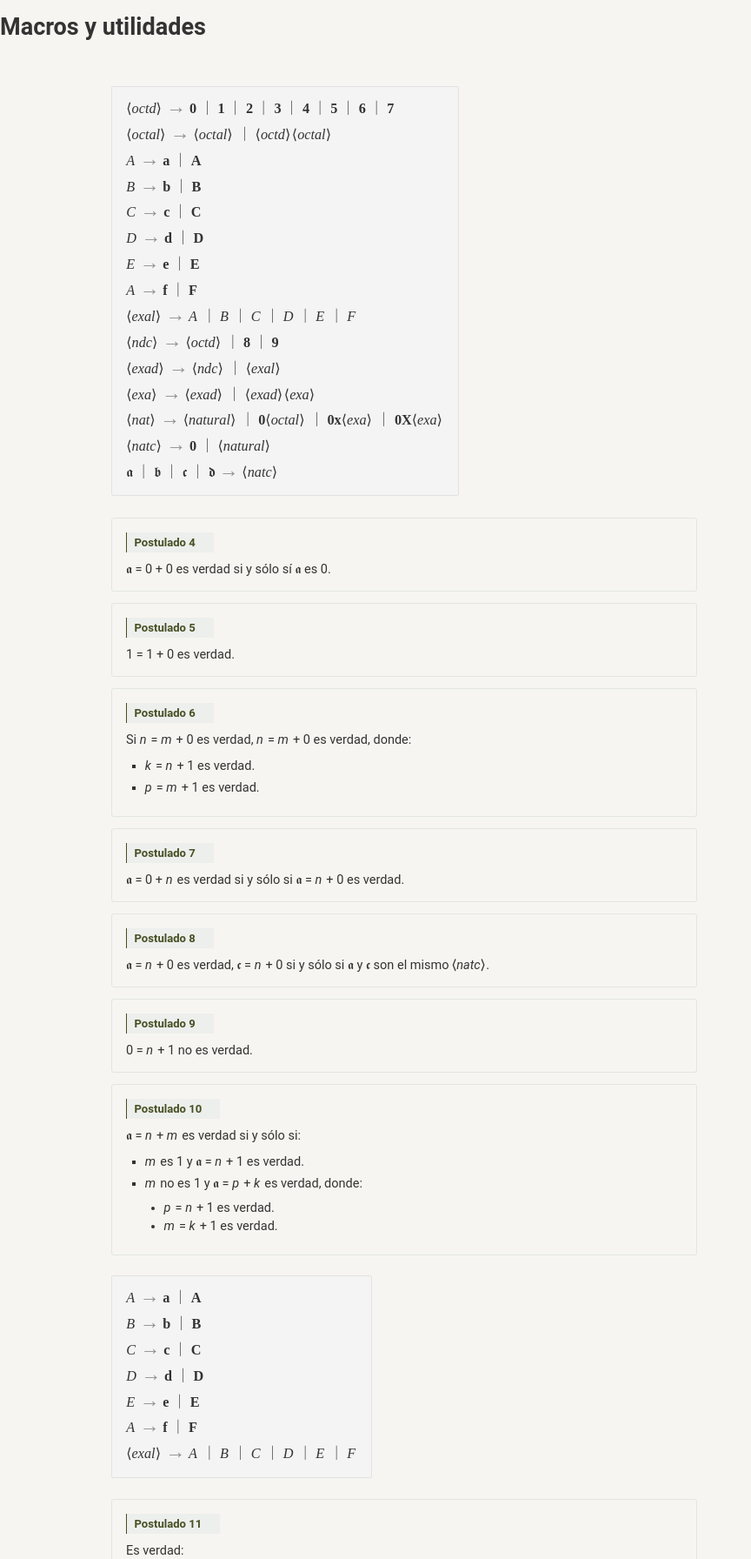
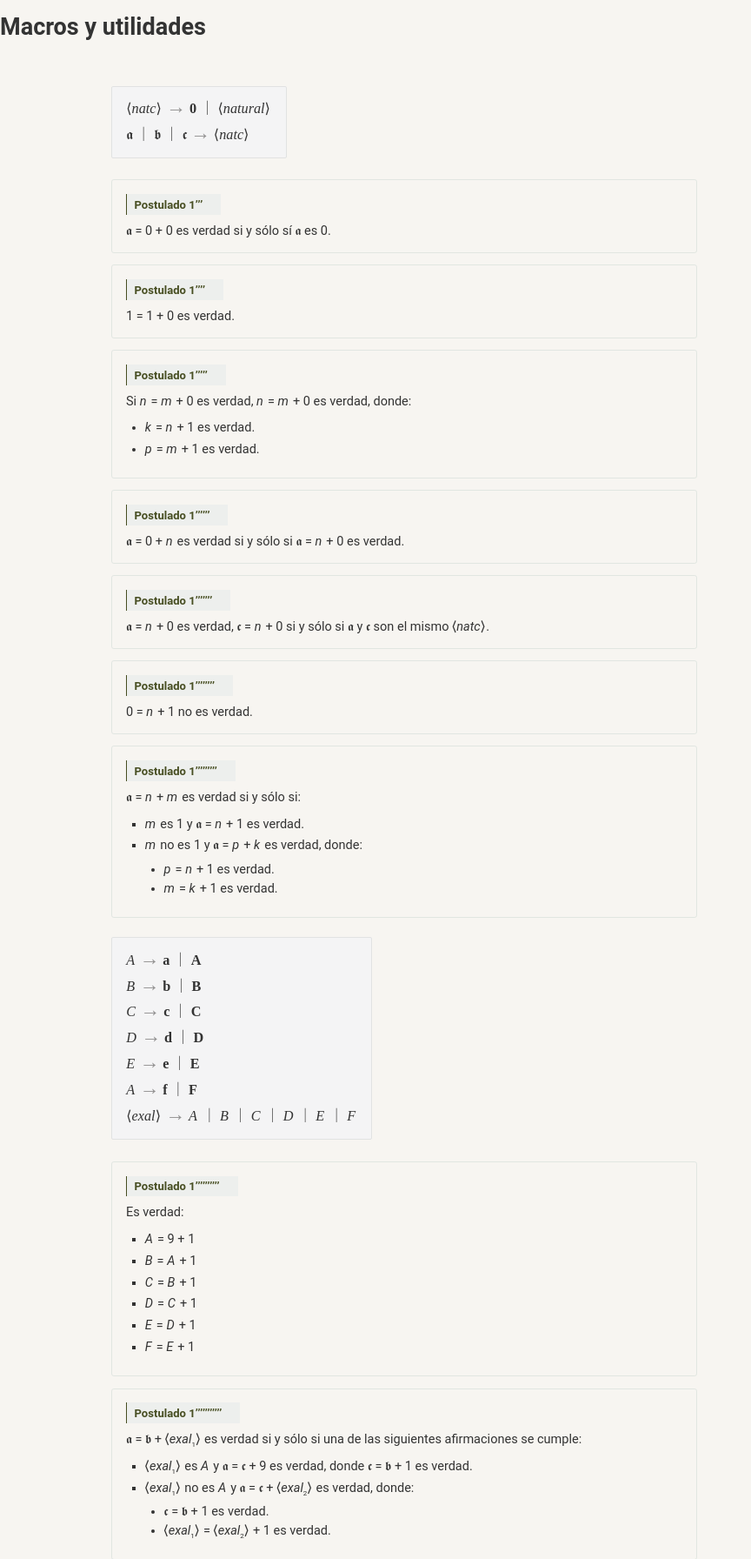
Before and after one commit to rjcordoba/yamm, a PHP site: page /macros/macros-4.html in a window 1280 px wide. Shown: the part 170-1962 px from the top of the page at 87% size, without its empty margins (0-864 px from the left). Run offline with PHP 8.4, Linux system fonts and the light colour scheme.

Commit message:
06-12-19,  postulados completos y gramática entera.

```diff
--- a/css/macros.css
+++ b/css/macros.css
@@ -438,6 +438,10 @@ dl.expansor dt.flechita::before{
 	margin-bottom:0.55em;
 }
 
+.postulado .discos li{
+	list-style-type:disc;
+}
+
 .flechita{
 	font-size:0.7em;
 	position:absolute;
--- a/macros/macros-4.html
+++ b/macros/macros-4.html
@@ -35,6 +35,204 @@
 		<h2>Macros y utilidades</h2>
 		<main><!--***********************-->
 		  <div class="gramat">
+			<ol>
+			  <li>
+				<div class="noterm">natc</div>
+				<div class="flechag"></div>
+				<ul>
+				  <li><span class="term">0</span></li>
+				  <li><span class="noterm">natural</span></li>
+				</ul>
+			  </li>
+			  <li>
+				<ul>
+				  <li>𝖆</li>
+				  <li>𝖇</li>
+				  <li>𝖈</li>
+				</ul>
+				<div class="flechag"></div>
+				<div class="noterm">natc</div>
+			  </li>
+			</ol>
+		  </div>
+			<div class="postulado">
+			  <h1>Postulado 1’’’</h1>
+			  <p>𝖆 = 0 + 0 es verdad si y sólo sí 𝖆 es 0.</p>
+			</div>
+			<div class="postulado">
+			  <h1>Postulado 1’’’’</h1>
+			  <p>1 = 1 + 0 es verdad.</p>
+			</div>
+			<div class="postulado">
+			  <h1>Postulado 1’’’’’</h1>
+			  <p>Si <span class="nnoterm">n</span> = <span class="nnoterm">m</span> + 0 es verdad, <span class="nnoterm">n</span> = <span class="nnoterm">m</span> + 0 es verdad, donde:</p>
+			  <ol class="discos">
+				<li><span class="nnoterm">k</span> = <span class="nnoterm">n</span> + 1 es verdad.</li>
+				<li><span class="nnoterm">p</span> = <span class="nnoterm">m</span> + 1 es verdad.</li>
+			  </ol>
+			</div>
+			<div class="postulado">
+			  <h1>Postulado 1’’’’’’</h1>
+			  <p>𝖆 = 0 + <span class="nnoterm">n</span> es verdad si y sólo si 𝖆 = <span class="nnoterm">n</span> + 0 es verdad.</p>
+			</div>
+			<div class="postulado">
+			  <h1>Postulado 1’’’’’’’</h1>
+			  <p>𝖆 = <span class="nnoterm">n</span> + 0 es verdad, 𝖈 = <span class="nnoterm">n</span> + 0 si y sólo si 𝖆 y 𝖈 son el mismo <span class="noterm">natc</span>.</p>
+			</div>
+			<div class="postulado">
+			  <h1>Postulado 1’’’’’’’’</h1>
+			  <p>0 = <span class="nnoterm">n</span> + 1 no es verdad.</p>
+			</div>
+			<div class="postulado">
+			  <h1>Postulado 1’’’’’’’’’</h1>
+			  <p>𝖆 = <span class="nnoterm">n</span> + <span class="nnoterm">m</span> es verdad si y sólo si:</p>
+			  <ol>
+				<li><span class="nnoterm">m</span> es 1 y 𝖆 = <span class="nnoterm">n</span> + 1 es verdad.</li>
+				<li><span class="nnoterm">m</span> no es 1 y 𝖆 = <span class="nnoterm">p</span> + <span class="nnoterm">k</span> es verdad, donde:
+				  <ol>
+					<li><span class="nnoterm">p</span> = <span class="nnoterm">n</span> + 1 es verdad.</li>
+					<li><span class="nnoterm">m</span> = <span class="nnoterm">k</span> + 1 es verdad.</li>
+				  </ol>
+				</li>
+			  </ol>
+			</div>
+			<div class="gramat">
+			<ol>
+			  <li>
+				<div class="nnoterm">A</div>
+				<div class="flechag"></div>
+				<ul class="term">
+				  <li>a</li>
+				  <li>A</li>
+				</ul>
+			  </li>
+			  <li>
+				<div class="nnoterm">B</div>
+				<div class="flechag"></div>
+				<ul class="term">
+				  <li>b</li>
+				  <li>B</li>
+				</ul>
+			  </li>
+			  <li>
+				<div class="nnoterm">C</div>
+				<div class="flechag"></div>
+				<ul class="term">
+				  <li>c</li>
+				  <li>C</li>
+				</ul>
+			  </li>
+			  <li>
+				<div class="nnoterm">D</div>
+				<div class="flechag"></div>
+				<ul class="term">
+				  <li>d</li>
+				  <li>D</li>
+				</ul>
+			  </li>
+			  <li>
+				<div class="nnoterm">E</div>
+				<div class="flechag"></div>
+				<ul class="term">
+				  <li>e</li>
+				  <li>E</li>
+				</ul>
+			  </li>
+			  <li>
+				<div class="nnoterm">A</div>
+				<div class="flechag"></div>
+				<ul class="term">
+				  <li>f</li>
+				  <li>F</li>
+				</ul>
+			  </li>
+			  <li>
+				<div class="noterm">exal</div>
+				<div class="flechag"></div>
+				<ul>
+				  <li><span class="nnoterm">A</span></li>
+				  <li><span class="nnoterm">B</span></li>
+				  <li><span class="nnoterm">C</span></li>
+				  <li><span class="nnoterm">D</span></li>
+				  <li><span class="nnoterm">E</span></li>
+				  <li><span class="nnoterm">F</span></li>
+				</ul>
+			  </li>
+			</ol>
+		  </div>
+			<div class="postulado">
+			  <h1>Postulado 1’’’’’’’’’’</h1>
+			  <p>Es verdad:</p>
+			  <ol>
+				<li><span class="nnoterm">A</span> = 9 + 1</li>
+				<li><span class="nnoterm">B</span> = <span class="nnoterm">A</span> + 1</li>
+				<li><span class="nnoterm">C</span> = <span class="nnoterm">B</span> + 1</li>
+				<li><span class="nnoterm">D</span> = <span class="nnoterm">C</span> + 1</li>
+				<li><span class="nnoterm">E</span> = <span class="nnoterm">D</span> + 1</li>
+				<li><span class="nnoterm">F</span> = <span class="nnoterm">E</span> + 1</li>
+			  </ol>
+			</div>
+			<div class="postulado">
+			  <h1>Postulado 1’’’’’’’’’’’</h1>
+			  <p>𝖆 = 𝖇 + <span class="noterm">exal<sub>1</sub></span> es verdad si y sólo si una de las siguientes afirmaciones se cumple:</p>
+			  <ol>
+				<li><span class="noterm">exal<sub>1</sub></span> es <span class="nnoterm">A</span> y 𝖆 = 𝖈 + 9 es verdad, donde 𝖈 = 𝖇 + 1 es verdad.</li>
+				<li><span class="noterm">exal<sub>1</sub></span> no es <span class="nnoterm">A</span> y 𝖆 = 𝖈 + <span class="noterm">exal<sub>2</sub></span> es verdad, donde:
+				  <ol>
+					<li>𝖈 = 𝖇 + 1 es verdad.</li>
+					<li><span class="noterm">exal<sub>1</sub></span> = <span class="noterm">exal<sub>2</sub></span> + 1 es verdad.</li>
+				  </ol>
+				</li>
+			  </ol>
+			</div>
+			<div class="postulado">
+			  <h1>Postulado 1’’’’’’’’’’’’</h1>
+			  <p>𝖆 = 0 * 0 es verdad si y sólo si 𝖆 es 0.</p>
+			</div>
+			<div class="postulado">
+			  <h1>Postulado 1’’’’’’’’’’’’’</h1>
+			  <p>0 = 1 * 0 es verdad.</p>
+			</div>
+			<div class="postulado">
+			  <h1>Postulado 1’’’’’’’’’’’’’’</h1>
+			  <p>Si 0 = <span class="nnoterm">n</span> * 0 es verdad, 0 = <span class="nnoterm">m</span> * 0 es verdad, donde
+				<span class="nnoterm">m</span> = <span class="nnoterm">n</span> + 1 es verdad.</p>
+			</div>
+			<div class="postulado">
+			  <h1>Postulado 1’’’’’’’’’’’’’’’</h1>
+			  <p>Si 𝖆 = <span class="nnoterm">n</span> * 0 es verdad, 𝖇 = <span class="nnoterm">n</span> * 0 es verdad si y sólo si 𝖆 y 𝖇 son el mismo <span class="noterm">natc</span>.</p>
+			</div>
+			<div class="postulado">
+			  <h1>Postulado 1’’’’’’’’’’’’’’’’</h1>
+			  <p>1 = 1 * 1 es verdad.</p>
+			</div>
+			<div class="postulado">
+			  <h1>Postulado 1’’’’’’’’’’’’’’’’’</h1>
+			  <p>Si <span class="nnoterm">n</span> = <span class="nnoterm">m</span> * 1 <span class="nnoterm">k</span> = <span class="nnoterm">p</span> * 1 es verdad, donde:</p>
+			  <ol class="discos">
+				<li><span class="nnoterm">k</span> = <span class="nnoterm">n</span> + 1 es verdad.</li>
+				<li><span class="nnoterm">p</span> = <span class="nnoterm">m</span> + 1 es verdad.</li>
+			  </ol>
+			</div>
+			<div class="postulado">
+			  <h1>Postulado 1’’’’’’’’’’’’’’’’’’</h1>
+			  <p>Si 𝖆 = <span class="nnoterm">m</span> * 1 es verdad, 𝖇 = <span class="nnoterm">m</span> * 1 es verdad si y sólo si 𝖆 y 𝖇 son el mismo <span class="noterm">natc</span>.</p>
+			</div>
+			<div class="postulado">
+			  <h1>Postulado 1’’’’’’’’’’’’’’’’’’’</h1>
+			  <p>𝖆 = <span class="nnoterm">m</span> * <span class="nnoterm">n</span> es verdad si y sólo si una de las siguientes afirmaciones se cumple:</p>
+			  <ol>
+				<li><span class="nnoterm">n</span> es 1 y 𝖆 = <span class="nnoterm">m</span> * 1 es verdad.</li>
+				<li><span class="nnoterm">n</span> no es 1 y es verdad:
+				  <ol>
+					<li><span class="nnoterm">n</span> = <span class="nnoterm">k</span> + 1.</li>
+					<li>𝖇 = <span class="nnoterm">m</span> + <span class="nnoterm">k</span>.</li>
+					<li>𝖆 = 𝖇 + <span class="nnoterm">m</span>.</li>
+				  </ol>
+				</li>
+			  </ol>
+			</div>
+			<div class="gramat">
 			<ol>
 			  <li>
 				<div class="noterm">octd</div>
@@ -166,156 +364,12 @@
 				  <li>𝖆</li>
 				  <li>𝖇</li>
 				  <li>𝖈</li>
-				  <li>𝖉</li>
 				</ul>
 				<div class="flechag"></div>
 				<div class="noterm">natc</div>
 			  </li>
 			</ol>
 		  </div>
-			<div class="postulado">
-			  <h1>Postulado 4</h1>
-			  <p>𝖆 = 0 + 0 es verdad si y sólo sí 𝖆 es 0.</p>
-			</div>
-			<div class="postulado">
-			  <h1>Postulado 5</h1>
-			  <p>1 = 1 + 0 es verdad.</p>
-			</div>
-			<div class="postulado">
-			  <h1>Postulado 6</h1>
-			  <p>Si <span class="nnoterm">n</span> = <span class="nnoterm">m</span> + 0  es verdad, <span class="nnoterm">n</span> = <span class="nnoterm">m</span> + 0 es verdad, donde:</p>
-			  <ol>
-				<li><span class="nnoterm">k</span> = <span class="nnoterm">n</span> + 1  es verdad.</li>
-				<li><span class="nnoterm">p</span> = <span class="nnoterm">m</span> + 1  es verdad.</li>
-			  </ol>
-			</div>
-			<div class="postulado">
-			  <h1>Postulado 7</h1>
-			  <p>𝖆 = 0 + <span class="nnoterm">n</span> es verdad si y sólo si 𝖆 = <span class="nnoterm">n</span> + 0 es verdad.</p>
-			</div>
-			<div class="postulado">
-			  <h1>Postulado 8</h1>
-			  <p>𝖆 = <span class="nnoterm">n</span> + 0 es verdad, 𝖈 = <span class="nnoterm">n</span> + 0  si y sólo si 𝖆 y 𝖈 son el mismo <span class="noterm">natc</span>.</p>
-			</div>
-			<div class="postulado">
-			  <h1>Postulado 9</h1>
-			  <p>0 = <span class="nnoterm">n</span> + 1 no es verdad.</p>
-			</div>
-			<div class="postulado">
-			  <h1>Postulado 10</h1>
-			  <p>𝖆 = <span class="nnoterm">n</span> + <span class="nnoterm">m</span> es verdad si y sólo si:</p>
-			  <ol>
-				<li><span class="nnoterm">m</span> es 1 y 𝖆 = <span class="nnoterm">n</span> + 1 es verdad.</li>
-				<li><span class="nnoterm">m</span> no es 1 y 𝖆 = <span  class="nnoterm">p</span> + <span  class="nnoterm">k</span> es verdad, donde:
-				  <ol>
-					<li><span  class="nnoterm">p</span> = <span  class="nnoterm">n</span> + 1 es verdad.</li>
-					<li><span  class="nnoterm">m</span> = <span  class="nnoterm">k</span> + 1 es verdad.</li>
-				  </ol>
-				</li>
-			  </ol>
-			</div>
-			<div class="gramat">
-			<ol>
-			  <li>
-				<div class="nnoterm">A</div>
-				<div class="flechag"></div>
-				<ul class="term">
-				  <li>a</li>
-				  <li>A</li>
-				</ul>
-			  </li>
-			  <li>
-				<div class="nnoterm">B</div>
-				<div class="flechag"></div>
-				<ul class="term">
-				  <li>b</li>
-				  <li>B</li>
-				</ul>
-			  </li>
-			  <li>
-				<div class="nnoterm">C</div>
-				<div class="flechag"></div>
-				<ul class="term">
-				  <li>c</li>
-				  <li>C</li>
-				</ul>
-			  </li>
-			  <li>
-				<div class="nnoterm">D</div>
-				<div class="flechag"></div>
-				<ul class="term">
-				  <li>d</li>
-				  <li>D</li>
-				</ul>
-			  </li>
-			  <li>
-				<div class="nnoterm">E</div>
-				<div class="flechag"></div>
-				<ul class="term">
-				  <li>e</li>
-				  <li>E</li>
-				</ul>
-			  </li>
-			  <li>
-				<div class="nnoterm">A</div>
-				<div class="flechag"></div>
-				<ul class="term">
-				  <li>f</li>
-				  <li>F</li>
-				</ul>
-			  </li>
-			  <li>
-				<div class="noterm">exal</div>
-				<div class="flechag"></div>
-				<ul>
-				  <li><span class="nnoterm">A</span></li>
-				  <li><span class="nnoterm">B</span></li>
-				  <li><span class="nnoterm">C</span></li>
-				  <li><span class="nnoterm">D</span></li>
-				  <li><span class="nnoterm">E</span></li>
-				  <li><span class="nnoterm">F</span></li>
-				</ul>
-			  </li>
-			</ol>
-		  </div>
-			<div class="postulado">
-			  <h1>Postulado 11</h1>
-			  <p>Es verdad:</p>
-			  <ol>
-				<li><span  class="nnoterm">A</span> = 9 + 1</li>
-				<li><span  class="nnoterm">B</span> = <span  class="nnoterm">A</span> + 1</li>
-				<li><span  class="nnoterm">C</span> = <span  class="nnoterm">B</span> + 1</li>
-				<li><span  class="nnoterm">D</span> = <span  class="nnoterm">C</span> + 1</li>
-				<li><span  class="nnoterm">E</span> = <span  class="nnoterm">D</span> + 1</li>
-				<li><span  class="nnoterm">F</span> = <span  class="nnoterm">E</span> + 1</li>
-			  </ol>
-			</div>
-			<div class="postulado">
-			  <h1>Postulado 12</h1>
-			  <p>𝖆 = 𝖇 + <span  class="noterm">exal<sub>1</sub></span> es verdad si y sólo si una de las siguientes afirmaciones se cumple:</p>
-			  <ol>
-				<li><span class="noterm">exal<sub>1</sub></span> es <span  class="nnoterm">A</span> y 𝖆 = 𝖈 + 9 es verdad, donde 𝖈 = 𝖇 + 1 es verdad.</li>
-				<li><span class="noterm">exal<sub>1</sub></span> no es <span  class="nnoterm">A</span> y 𝖆 = 𝖈 + <span  class="noterm">exal<sub>2</sub></span> es verdad, donde:
-				  <ol>
-					<li>𝖈 = 𝖇 + 1 es verdad.</li>
-					<li><span class="noterm">exal<sub>1</sub></span> = <span class="noterm">exal<sub>2</sub></span> + 1 es verdad.</li>
-				  </ol>
-				</li>
-			  </ol>
-			</div>
-			<div class="postulado">
-			  <h1>Postulado 13</h1>
-			  <p>𝖆 = 0 * 0 es verdad si y sólo si 𝖆 es 0.</p>
-			</div>
-			<div class="postulado">
-			  <h1>Postulado 14</h1>
-			  <p>0 = 1 * 0 es verdad.</p>
-			</div>
-			<div class="postulado">
-			  <h1>Postulado 15</h1>
-			  <p>Si 0  = <span  class="nnoterm">n</span> * 0 es verdad, 0  = <span  class="nnoterm">m</span> * 0 es verdad, donde
-				<span  class="nnoterm">m</span> = <span  class="nnoterm">n</span> + 1 es verdad.</p>
-			</div>
 		</main><!--***********************-->
 	  <div class="nav_pag nav_pag2"><p><a href="./clenguaje.html">&lt;&lt; ant</a></p><p><a href="./cmacros-2.html">sig &gt;&gt;</a></p></div>
 	</div>
```
